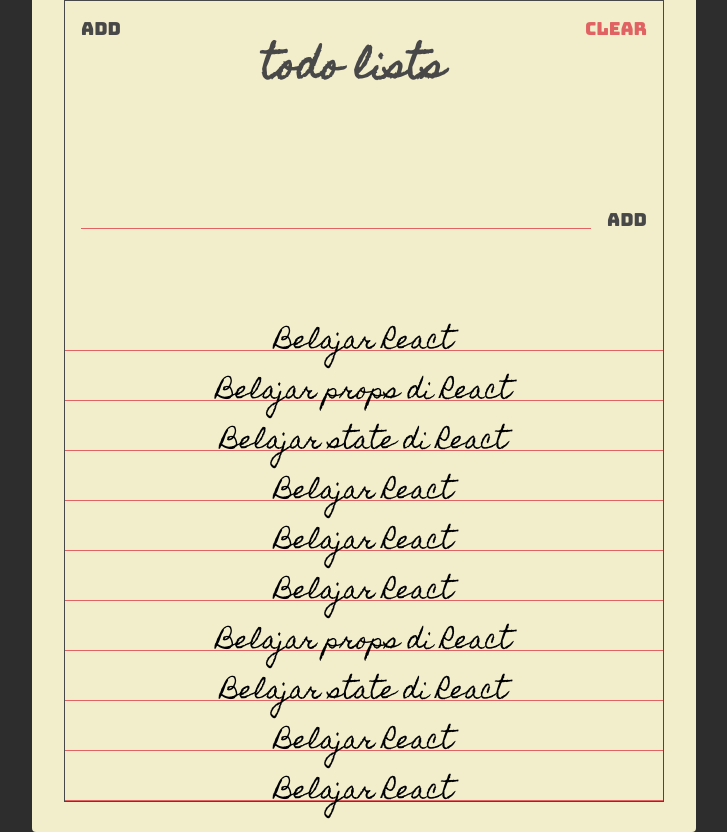
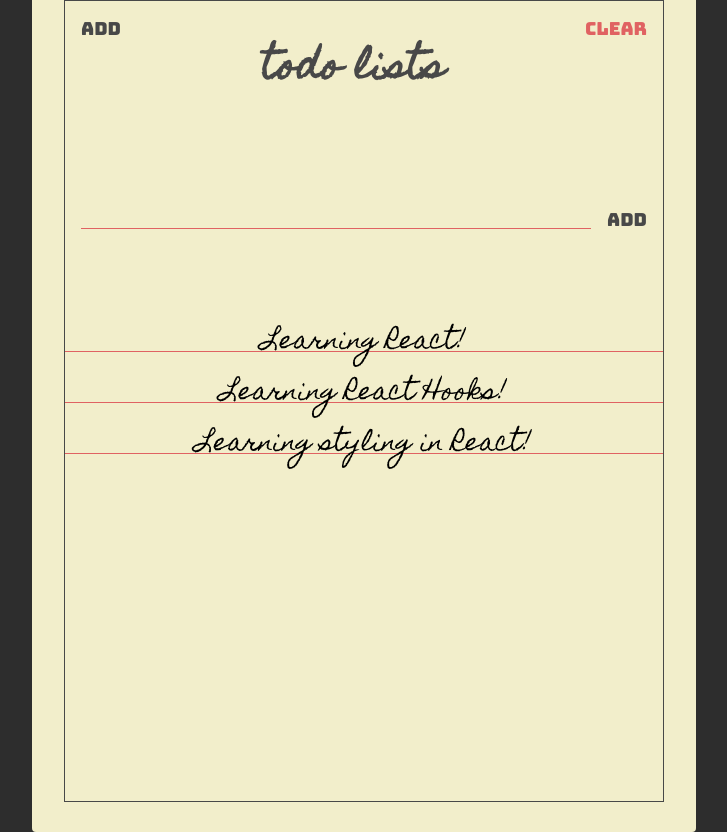
Before and after one commit to oyputra/react-todolist, a React (Create React App) app: page / in a window 1280 px wide. Shown: the whole page, without its empty margins (276-1003 px from the left). Built offline with nearby package versions, Linux system fonts and the light colour scheme.

Commit message:
refactor todos & todolist component

```diff
--- a/src/components/Todos.jsx
+++ b/src/components/Todos.jsx
@@ -1,41 +1,9 @@
 import React from "react";
+import PropTypes from "prop-types";
 
 import Todo from "./Todo";
 
-const Todos = () => {
-  const todos = [
-    {
-      text: "Belajar React"
-    },
-    {
-      text: "Belajar props di React"
-    },
-    {
-      text: "Belajar state di React"
-    },
-    {
-      text: "Belajar React"
-    },
-    {
-      text: "Belajar React"
-    },
-    {
-      text: "Belajar React"
-    },
-    {
-      text: "Belajar props di React"
-    },
-    {
-      text: "Belajar state di React"
-    },
-    {
-      text: "Belajar React"
-    },
-    {
-      text: "Belajar React"
-    },
-  ];
-
+const Todos = ({ todos }) => {
   return (
     <section className="todos">
       {todos.map(todo => {
@@ -45,4 +13,10 @@
   )
 }
 
+Todos.propTypes = {
+  todos: PropTypes.arrayOf(PropTypes.shape({
+    text: PropTypes.string
+  }))
+}
+
 export default Todos;
--- a/src/pages/TodoList.jsx
+++ b/src/pages/TodoList.jsx
@@ -1,4 +1,4 @@
-import React from "react";
+import React, { useState } from "react";
 
 import Paper from "../components/Paper";
 import Header from "../components/Header";
@@ -6,13 +6,19 @@
 import Todos from "../components/Todos";
 
 const TodoList = () => {
+  const [ todos, setTodos ] = useState([
+    { text: "Learning React!" },
+    { text: "Learning React Hooks!" },
+    { text: "Learning styling in React!" },
+  ])
+
   return (
     <Paper>
         <Header />
 
         <TodoForm />
 
-        <Todos />
+        <Todos todos={todos} />
     </Paper>
   );
 }
```
